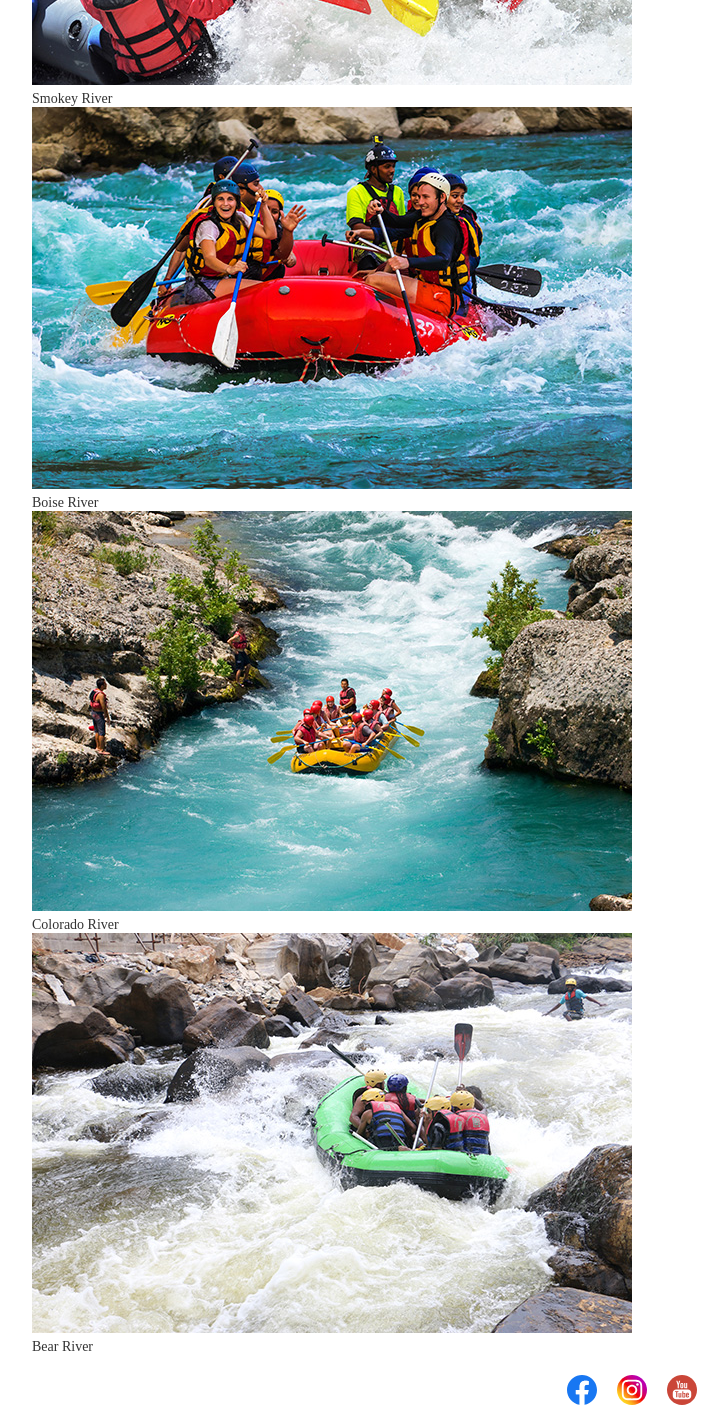
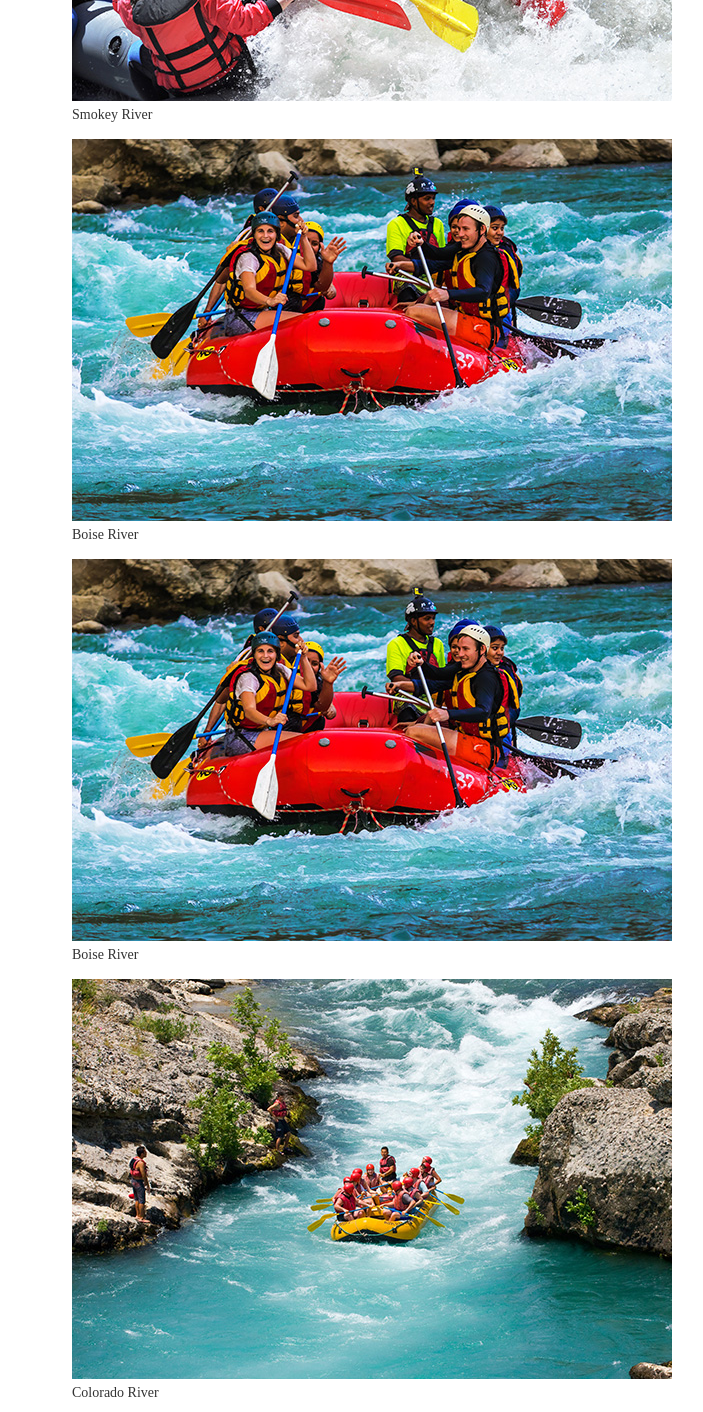
Before and after one commit to nicolavalone/wdd130, a plain HTML site: page wwr/about.html in a window 1280 px wide. Shown: the part 2180-3592 px from the top of the page, without its empty margins (8-711 px from the left). Drawn offline with Linux system fonts and the light colour scheme.

Commit message:
about updated

```diff
--- a/wwr/about.html
+++ b/wwr/about.html
@@ -50,16 +50,30 @@
         </section>
         <section>
             <h2>Adventure Awaits You!</h2>
+            <figure>
                 <img src="images/rafting-1.jpg" alt="rafting 1">
                 <figcaption>Friends Rafting</figcaption>
+            </figure>
+            <figure>
                 <img src="images/rafting-2.jpg" alt="rafting 2">
                 <figcaption>Smokey River</figcaption>
+            </figure>
+            <figure>
                 <img src="images/rafting-3.jpg" alt="rafting 3">
                 <figcaption>Boise River</figcaption>
+            </figure>
+            <figure>
+                <img src="images/rafting-3.jpg" alt="rafting 3">
+                <figcaption>Boise River</figcaption>
+            </figure>
+            <figure>
                 <img src="images/rafting-4.jpg" alt="rafting 4">
                 <figcaption>Colorado River</figcaption>
+            </figure>
+            <figure>
                 <img src="images/rafting-5.jpg" alt="rafting 5">
                 <figcaption>Bear River</figcaption>
+            </figure>
         </section>
     </main>
     <footer>
```
Lines whose indentation alone changed are shown as unchanged.
